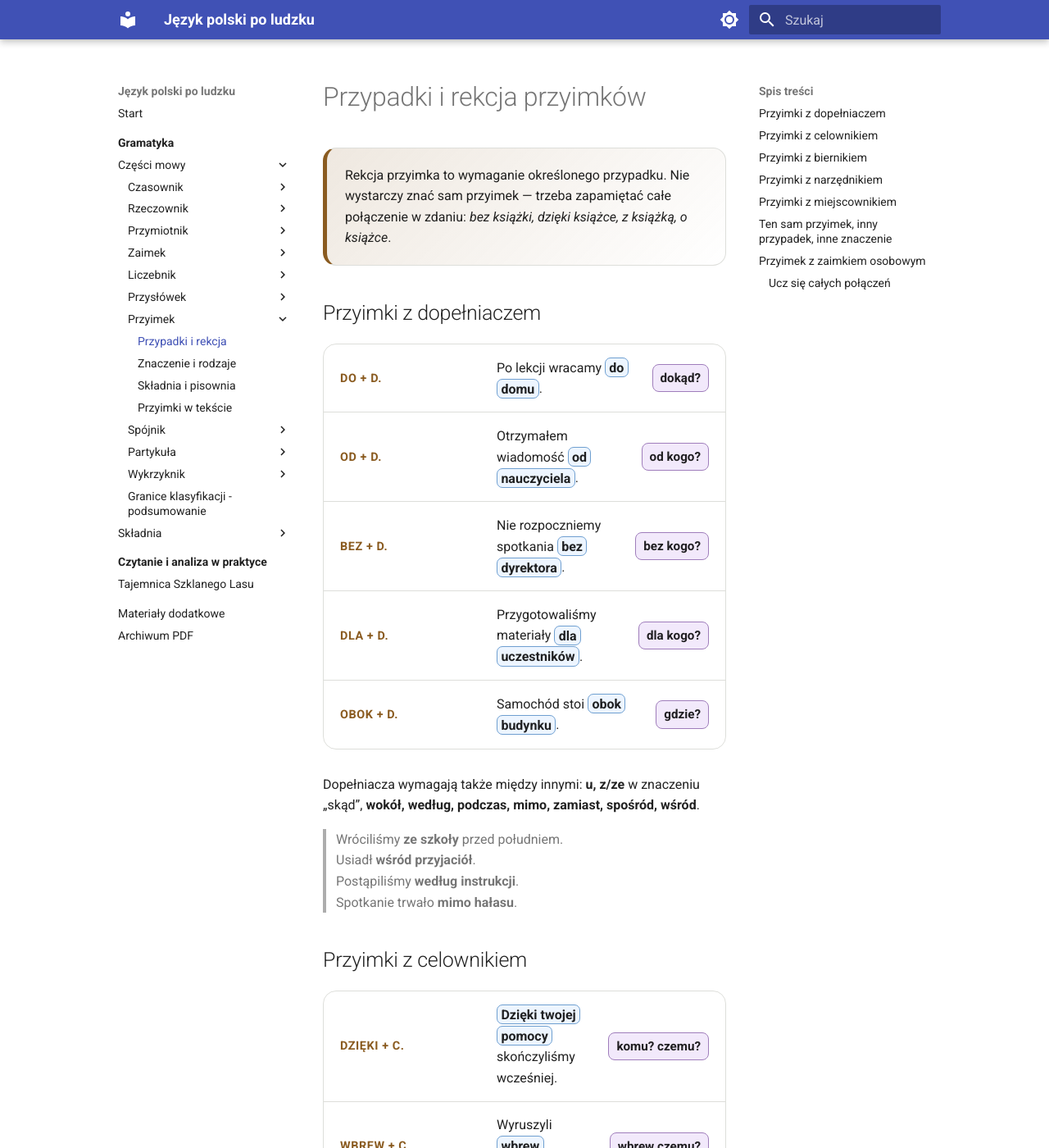
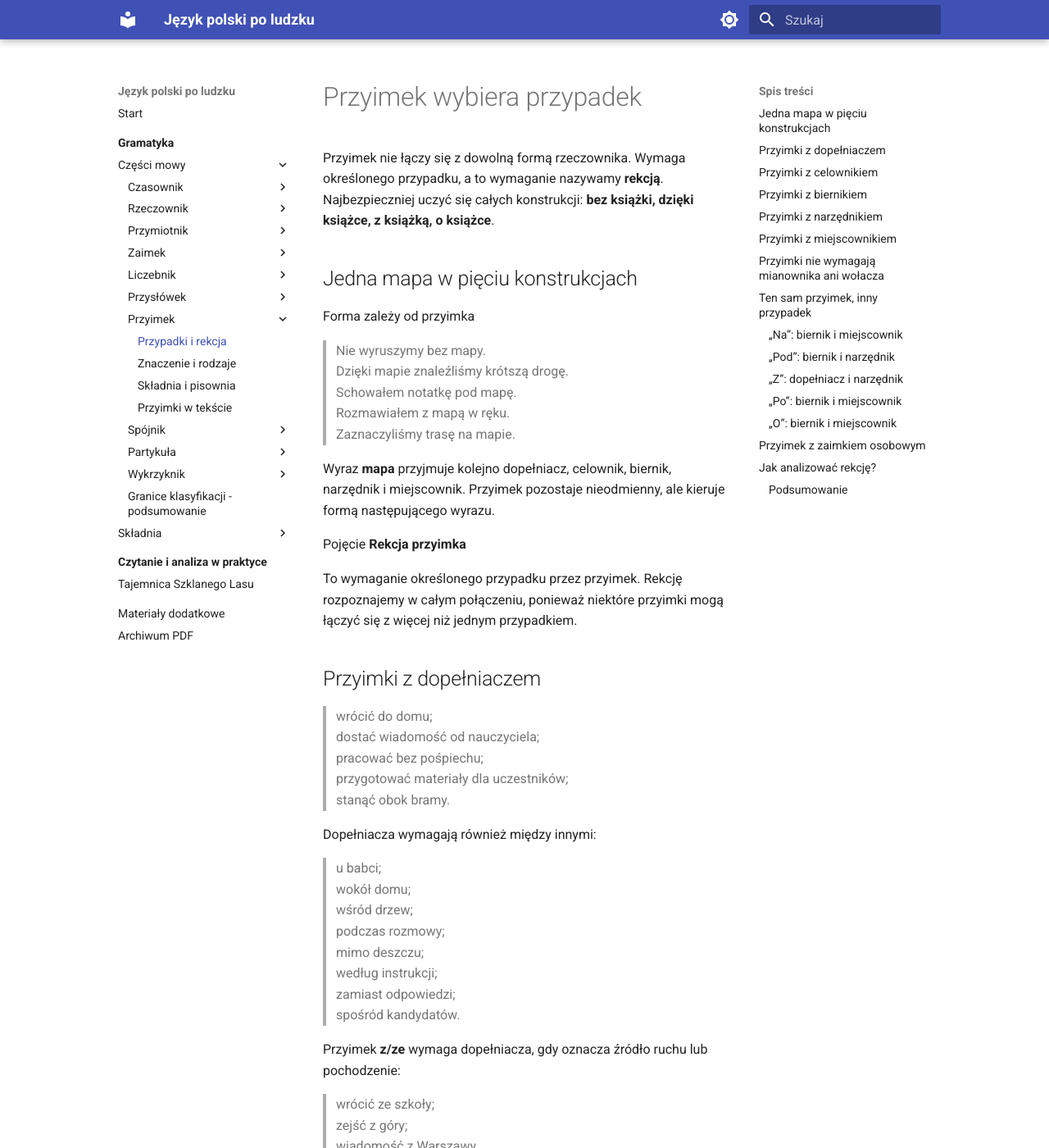
Before and after one commit to dchorazkiewicz/SP_JP, an MkDocs documentation site: the page built from docs/gramatyka/czesci-mowy/przyimek/przypadki-i-rekcja.md, in a window 1280 px wide and 1400 px high. Shown: the whole window at 82% size. Built offline with MkDocs 1.6.1 and Material for MkDocs 9.7.7, drawn with Linux system fonts in a browser that asks for light colours; some of the changed text lies outside the part shown.

Commit message:
Rewrite preposition government and case lesson

```diff
--- a/docs/gramatyka/czesci-mowy/przyimek/przypadki-i-rekcja.md
+++ b/docs/gramatyka/czesci-mowy/przyimek/przypadki-i-rekcja.md
@@ -1,97 +1,196 @@
-# Przypadki i rekcja przyimków
+# Przyimek wybiera przypadek
 
 <div class="preposition-lesson" markdown>
 
-<div class="indecl-lead">
-Rekcja przyimka to wymaganie określonego przypadku. Nie wystarczy znać sam przyimek — trzeba zapamiętać całe połączenie w zdaniu: <em>bez książki, dzięki książce, z książką, o książce</em>.
+<div class="lesson-lead" markdown>
+
+Przyimek nie łączy się z dowolną formą rzeczownika. Wymaga określonego przypadku, a to wymaganie nazywamy **rekcją**. Najbezpieczniej uczyć się całych konstrukcji: **bez książki, dzięki książce, z książką, o książce**.
+
+</div>
+
+## Jedna mapa w pięciu konstrukcjach
+
+<div class="preposition-story" markdown>
+  <div class="preposition-story__title">Forma zależy od przyimka</div>
+  <div class="preposition-story__body" markdown>
+
+> Nie wyruszymy <span class="prep-focus">bez</span> <span class="governed-focus">mapy</span>.
+> <span class="prep-focus">Dzięki</span> <span class="governed-focus">mapie</span> znaleźliśmy krótszą drogę.
+> Schowałem notatkę <span class="prep-focus">pod</span> <span class="governed-focus">mapę</span>.
+> Rozmawiałem <span class="prep-focus">z</span> <span class="governed-focus">mapą</span> w ręku.
+> Zaznaczyliśmy trasę <span class="prep-focus">na</span> <span class="governed-focus">mapie</span>.
+
+Wyraz **mapa** przyjmuje kolejno dopełniacz, celownik, biernik, narzędnik i miejscownik. Przyimek pozostaje nieodmienny, ale kieruje formą następującego wyrazu.
+
+  </div>
+</div>
+
+<div class="preposition-concept">
+  <span class="preposition-concept__label">Pojęcie</span>
+  <strong>Rekcja przyimka</strong>
+  <p>To wymaganie określonego przypadku przez przyimek. Rekcję rozpoznajemy w całym połączeniu, ponieważ niektóre przyimki mogą łączyć się z więcej niż jednym przypadkiem.</p>
 </div>
 
 ## Przyimki z dopełniaczem
 
-<div class="indecl-series">
-  <div class="indecl-row"><span class="indecl-badge">do + D.</span><p>Po lekcji wracamy <span class="indecl-focus">do domu</span>.</p><span class="indecl-note">dokąd?</span></div>
-  <div class="indecl-row"><span class="indecl-badge">od + D.</span><p>Otrzymałem wiadomość <span class="indecl-focus">od nauczyciela</span>.</p><span class="indecl-note">od kogo?</span></div>
-  <div class="indecl-row"><span class="indecl-badge">bez + D.</span><p>Nie rozpoczniemy spotkania <span class="indecl-focus">bez dyrektora</span>.</p><span class="indecl-note">bez kogo?</span></div>
-  <div class="indecl-row"><span class="indecl-badge">dla + D.</span><p>Przygotowaliśmy materiały <span class="indecl-focus">dla uczestników</span>.</p><span class="indecl-note">dla kogo?</span></div>
-  <div class="indecl-row"><span class="indecl-badge">obok + D.</span><p>Samochód stoi <span class="indecl-focus">obok budynku</span>.</p><span class="indecl-note">gdzie?</span></div>
-</div>
+> wrócić <span class="prep-focus">do</span> <span class="governed-focus">domu</span>;
+> dostać wiadomość <span class="prep-focus">od</span> <span class="governed-focus">nauczyciela</span>;
+> pracować <span class="prep-focus">bez</span> <span class="governed-focus">pośpiechu</span>;
+> przygotować materiały <span class="prep-focus">dla</span> <span class="governed-focus">uczestników</span>;
+> stanąć <span class="prep-focus">obok</span> <span class="governed-focus">bramy</span>.
 
-Dopełniacza wymagają także między innymi: **u, z/ze** w znaczeniu „skąd”, **wokół, według, podczas, mimo, zamiast, spośród, wśród**.
+Dopełniacza wymagają również między innymi:
 
-> Wróciliśmy **ze szkoły** przed południem.
-> Usiadł **wśród przyjaciół**.
-> Postąpiliśmy **według instrukcji**.
-> Spotkanie trwało **mimo hałasu**.
+> <span class="prep-focus">u</span> babci;
+> <span class="prep-focus">wokół</span> domu;
+> <span class="prep-focus">wśród</span> drzew;
+> <span class="prep-focus">podczas</span> rozmowy;
+> <span class="prep-focus">mimo</span> deszczu;
+> <span class="prep-focus">według</span> instrukcji;
+> <span class="prep-focus">zamiast</span> odpowiedzi;
+> <span class="prep-focus">spośród</span> kandydatów.
+
+Przyimek **z/ze** wymaga dopełniacza, gdy oznacza źródło ruchu lub pochodzenie:
+
+> wrócić <span class="prep-focus">ze</span> <span class="governed-focus">szkoły</span>;
+> zejść <span class="prep-focus">z</span> <span class="governed-focus">góry</span>;
+> wiadomość <span class="prep-focus">z</span> <span class="governed-focus">Warszawy</span>.
 
 ## Przyimki z celownikiem
 
-<div class="indecl-series">
-  <div class="indecl-row"><span class="indecl-badge">dzięki + C.</span><p><span class="indecl-focus">Dzięki twojej pomocy</span> skończyliśmy wcześniej.</p><span class="indecl-note">komu? czemu?</span></div>
-  <div class="indecl-row"><span class="indecl-badge">wbrew + C.</span><p>Wyruszyli <span class="indecl-focus">wbrew ostrzeżeniom</span>.</p><span class="indecl-note">wbrew czemu?</span></div>
-  <div class="indecl-row"><span class="indecl-badge">przeciw + C.</span><p>Zespół wystąpił <span class="indecl-focus">przeciw zmianie regulaminu</span>.</p><span class="indecl-note">przeciw czemu?</span></div>
-  <div class="indecl-row"><span class="indecl-badge">ku + C.</span><p>Łódź płynęła <span class="indecl-focus">ku brzegowi</span>.</p><span class="indecl-note">ku czemu?</span></div>
+> <span class="prep-focus">Dzięki</span> <span class="governed-focus">pomocy</span> skończyliśmy wcześniej.
+> Wyruszyli <span class="prep-focus">wbrew</span> <span class="governed-focus">ostrzeżeniom</span>.
+> Protestowali <span class="prep-focus">przeciw</span> <span class="governed-focus">decyzji</span>.
+> Łódź płynęła <span class="prep-focus">ku</span> <span class="governed-focus">brzegowi</span>.
+
+Celownik po przyimku występuje rzadziej niż dopełniacz, biernik czy miejscownik. Dlatego połączenia **dzięki komu? czemu?**, **wbrew komu? czemu?**, **ku komu? czemu?** warto zapamiętywać jako gotowe wzorce.
+
+<div class="preposition-checkpoint">
+  <div class="preposition-checkpoint__title">„Dzięki” i „z powodu” nie brzmią jednakowo</div>
+  <p><em>Dzięki</em> najczęściej wprowadza okoliczność korzystną lub umożliwiającą działanie: <em>dzięki pomocy</em>. Przyczyny niekorzystne częściej wyrażamy przez <em>z powodu awarii</em>, <em>przez korek</em> albo <em>wskutek burzy</em>.</p>
 </div>
 
 ## Przyimki z biernikiem
 
-<div class="indecl-series">
-  <div class="indecl-row"><span class="indecl-badge">przez + B.</span><p>Przeszliśmy <span class="indecl-focus">przez park</span>.</p><span class="indecl-note">przez co?</span></div>
-  <div class="indecl-row"><span class="indecl-badge">na + B.</span><p>Położyłem książkę <span class="indecl-focus">na stół</span>.</p><span class="indecl-note">dokąd?</span></div>
-  <div class="indecl-row"><span class="indecl-badge">pod + B.</span><p>Kot wbiegł <span class="indecl-focus">pod łóżko</span>.</p><span class="indecl-note">dokąd?</span></div>
-  <div class="indecl-row"><span class="indecl-badge">o + B.</span><p>Samochód uderzył <span class="indecl-focus">o barierę</span>.</p><span class="indecl-note">o co?</span></div>
-</div>
+> przejść <span class="prep-focus">przez</span> <span class="governed-focus">most</span>;
+> położyć książkę <span class="prep-focus">na</span> <span class="governed-focus">stół</span>;
+> wejść <span class="prep-focus">w</span> <span class="governed-focus">las</span>;
+> schować się <span class="prep-focus">pod</span> <span class="governed-focus">dach</span>;
+> podjechać <span class="prep-focus">przed</span> <span class="governed-focus">dom</span>;
+> uderzyć <span class="prep-focus">o</span> <span class="governed-focus">barierę</span>.
 
-Biernik pojawia się często wtedy, gdy wyrażenie oznacza kierunek, cel ruchu, drogę lub bezpośredni kontakt.
+Biernik często pojawia się przy wskazaniu celu, granicy albo kierunku przemieszczenia. Nie jest to jednak ogólna zasada „ruch = biernik”.
+
+Porównaj ruch wyrażony innymi przypadkami:
+
+> spacerować <span class="prep-focus">po</span> <span class="governed-focus">parku</span> — miejscownik;
+> iść <span class="prep-focus">wzdłuż</span> <span class="governed-focus">rzeki</span> — dopełniacz;
+> wracać <span class="prep-focus">z</span> <span class="governed-focus">miasta</span> — dopełniacz;
+> płynąć <span class="prep-focus">ku</span> <span class="governed-focus">brzegowi</span> — celownik.
 
 ## Przyimki z narzędnikiem
 
-<div class="indecl-series">
-  <div class="indecl-row"><span class="indecl-badge">z + N.</span><p>Przyszedłem <span class="indecl-focus">z koleżanką</span>.</p><span class="indecl-note">z kim?</span></div>
-  <div class="indecl-row"><span class="indecl-badge">nad + N.</span><p>Lampa wisi <span class="indecl-focus">nad stołem</span>.</p><span class="indecl-note">gdzie?</span></div>
-  <div class="indecl-row"><span class="indecl-badge">pod + N.</span><p>Kot śpi <span class="indecl-focus">pod łóżkiem</span>.</p><span class="indecl-note">gdzie?</span></div>
-  <div class="indecl-row"><span class="indecl-badge">między + N.</span><p>Krzesło stoi <span class="indecl-focus">między szafą a biurkiem</span>.</p><span class="indecl-note">gdzie?</span></div>
-</div>
+> przyjść <span class="prep-focus">z</span> <span class="governed-focus">koleżanką</span>;
+> lampa wisi <span class="prep-focus">nad</span> <span class="governed-focus">stołem</span>;
+> kot śpi <span class="prep-focus">pod</span> <span class="governed-focus">łóżkiem</span>;
+> samochód stoi <span class="prep-focus">przed</span> <span class="governed-focus">domem</span>;
+> ławka stoi <span class="prep-focus">między</span> <span class="governed-focus">drzewami</span>.
+
+Przyimek **z/ze** z narzędnikiem oznacza między innymi towarzystwo, połączenie albo cechę wyposażenia:
+
+> iść <span class="prep-focus">z</span> <span class="governed-focus">bratem</span>;
+> herbata <span class="prep-focus">z</span> <span class="governed-focus">cytryną</span>;
+> plecak <span class="prep-focus">z</span> <span class="governed-focus">kieszenią</span>.
 
 ## Przyimki z miejscownikiem
 
-<div class="indecl-series">
-  <div class="indecl-row"><span class="indecl-badge">w + Ms.</span><p>Dokument znajduje się <span class="indecl-focus">w szufladzie</span>.</p><span class="indecl-note">gdzie?</span></div>
-  <div class="indecl-row"><span class="indecl-badge">na + Ms.</span><p>Książka leży <span class="indecl-focus">na stole</span>.</p><span class="indecl-note">gdzie?</span></div>
-  <div class="indecl-row"><span class="indecl-badge">o + Ms.</span><p>Rozmawiamy <span class="indecl-focus">o projekcie</span>.</p><span class="indecl-note">o czym?</span></div>
-  <div class="indecl-row"><span class="indecl-badge">po + Ms.</span><p>Spacerowaliśmy <span class="indecl-focus">po parku</span>.</p><span class="indecl-note">po czym?</span></div>
-</div>
+> dokument znajduje się <span class="prep-focus">w</span> <span class="governed-focus">szufladzie</span>;
+> książka leży <span class="prep-focus">na</span> <span class="governed-focus">stole</span>;
+> czekamy <span class="prep-focus">przy</span> <span class="governed-focus">wejściu</span>;
+> rozmawiamy <span class="prep-focus">o</span> <span class="governed-focus">projekcie</span>;
+> spacerujemy <span class="prep-focus">po</span> <span class="governed-focus">parku</span>.
 
-## Ten sam przyimek, inny przypadek, inne znaczenie
+Miejscownik nie występuje bez przyimka. Jego nazwa może sugerować wyłącznie miejsce, ale przypadek ten pojawia się również w konstrukcjach dotyczących tematu:
 
-<div class="indecl-comparison">
-  <div class="indecl-comparison-item"><span class="indecl-label">miejsce — Ms.</span><p>Książka leży <strong>na stole</strong>.</p></div>
-  <div class="indecl-comparison-item"><span class="indecl-label">kierunek — B.</span><p>Położyłem książkę <strong>na stół</strong>.</p></div>
-</div>
+> myśleć <span class="prep-focus">o</span> <span class="governed-focus">wakacjach</span>;
+> opowiadać <span class="prep-focus">o</span> <span class="governed-focus">wyprawie</span>.
 
-<div class="indecl-comparison">
-  <div class="indecl-comparison-item"><span class="indecl-label">miejsce — N.</span><p>Kot śpi <strong>pod łóżkiem</strong>.</p></div>
-  <div class="indecl-comparison-item"><span class="indecl-label">kierunek — B.</span><p>Kot wbiegł <strong>pod łóżko</strong>.</p></div>
-</div>
+## Przyimki nie wymagają mianownika ani wołacza
 
-<div class="indecl-comparison">
-  <div class="indecl-comparison-item"><span class="indecl-label">towarzystwo — N.</span><p>Wróciłem <strong>z bratem</strong>.</p></div>
-  <div class="indecl-comparison-item"><span class="indecl-label">źródło — D.</span><p>Wróciłem <strong>z miasta</strong>.</p></div>
-</div>
+Po przyimku nie występuje mianownik:
+
+> ~~do szkoła~~ → <span class="prep-focus">do</span> <span class="governed-focus">szkoły</span>;
+> ~~z koleżanka~~ → <span class="prep-focus">z</span> <span class="governed-focus">koleżanką</span>.
+
+Wołacz służy przede wszystkim bezpośredniemu zwracaniu się do kogoś i również nie jest rządzony przez przyimek.
+
+## Ten sam przyimek, inny przypadek
+
+### „Na”: biernik i miejscownik
+
+> Położyłem telefon <span class="prep-focus">na</span> <span class="governed-focus">biurko</span>. — cel przemieszczenia, biernik
+> Telefon leży <span class="prep-focus">na</span> <span class="governed-focus">biurku</span>. — położenie, miejscownik
+
+### „Pod”: biernik i narzędnik
+
+> Kot wbiegł <span class="prep-focus">pod</span> <span class="governed-focus">łóżko</span>. — kierunek, biernik
+> Kot śpi <span class="prep-focus">pod</span> <span class="governed-focus">łóżkiem</span>. — położenie, narzędnik
+
+### „Z”: dopełniacz i narzędnik
+
+> Wróciłem <span class="prep-focus">z</span> <span class="governed-focus">miasta</span>. — źródło, dopełniacz
+> Wróciłem <span class="prep-focus">z</span> <span class="governed-focus">bratem</span>. — towarzystwo, narzędnik
+
+### „Po”: biernik i miejscownik
+
+> Poszedłem <span class="prep-focus">po</span> <span class="governed-focus">chleb</span>. — cel, biernik
+> Chodziłem <span class="prep-focus">po</span> <span class="governed-focus">sklepie</span>. — przestrzeń ruchu, miejscownik
+
+### „O”: biernik i miejscownik
+
+> Piłka uderzyła <span class="prep-focus">o</span> <span class="governed-focus">ścianę</span>. — kontakt, biernik
+> Rozmawialiśmy <span class="prep-focus">o</span> <span class="governed-focus">ścianie</span> wymagającej remontu. — temat, miejscownik
 
 ## Przyimek z zaimkiem osobowym
 
-Po przyimkach zaimki trzeciej osoby otrzymują zwykle początkowe **n-**:
+Po przyimkach formy zaimków trzeciej osoby otrzymują zwykle początkowe **n-**:
 
-- bez **niego**, do **niej**, dla **nich**;
-- dzięki **niemu**, przeciw **niej**;
-- z **nim**, nad **nią**, między **nimi**;
-- o **nim**, przy **niej**, po **nich**.
+> bez <span class="pronoun-anchor">niego</span>; do <span class="pronoun-anchor">niej</span>; dla <span class="pronoun-anchor">nich</span>;
+> dzięki <span class="pronoun-anchor">niemu</span>; przeciw <span class="pronoun-anchor">niej</span>;
+> z <span class="pronoun-anchor">nim</span>; nad <span class="pronoun-anchor">nią</span>; między <span class="pronoun-anchor">nimi</span>;
+> o <span class="pronoun-anchor">nim</span>; przy <span class="pronoun-anchor">niej</span>; po <span class="pronoun-anchor">nich</span>.
 
-<div class="indecl-summary">
-<h3>Ucz się całych połączeń</h3>
-Najlepiej zapamiętywać nie pojedynczy przyimek, lecz gotową konstrukcję w zdaniu: <strong>bez kolegi, dzięki koledze, z kolegą, o koledze</strong>. Przyimek pozostaje nieodmienny, ale zmienia formę wyrazu, z którym się łączy.
+Porównaj:
+
+> Widzę <span class="pronoun-anchor">go</span>.
+> Czekam <span class="prep-focus">na</span> <span class="pronoun-anchor">niego</span>.
+
+Pierwsza forma nie stoi po przyimku. Druga jest częścią wyrażenia przyimkowego.
+
+## Jak analizować rekcję?
+
+<div class="preposition-step-list">
+  <div class="preposition-step"><strong>Znajdź przyimek i cały wyraz zależny.</strong></div>
+  <div class="preposition-step"><strong>Ustal znaczenie całego połączenia.</strong> Miejsce, kierunek, źródło, towarzystwo, temat czy cel?</div>
+  <div class="preposition-step"><strong>Rozpoznaj przypadek po formie całej grupy.</strong></div>
+  <div class="preposition-step"><strong>Przy przyimku wieloznacznym porównaj konstrukcje.</strong> <em>Na stół</em> i <em>na stole</em> nie mają tej samej rekcji.</div>
+  <div class="preposition-step"><strong>Nie stosuj mechanicznej reguły ruchu.</strong> Ruch może wystąpić z różnymi przypadkami.</div>
+  <div class="preposition-step"><strong>Przy zaimku trzeciej osoby sprawdź formę z „n-”.</strong></div>
 </div>
 
-[Przejdź dalej: znaczenie i rodzaje](../znaczenie-i-rodzaje/){ .md-button .md-button--primary }
+<div class="preposition-summary">
+<h3>Podsumowanie</h3>
+<ul>
+  <li>Rekcja to wymaganie określonego przypadku przez przyimek.</li>
+  <li>Przyimki łączą się z dopełniaczem, celownikiem, biernikiem, narzędnikiem albo miejscownikiem.</li>
+  <li>Nie występują konstrukcje przyimkowe z mianownikiem ani wołaczem.</li>
+  <li>Ten sam przyimek może wymagać różnych przypadków zależnie od znaczenia.</li>
+  <li>Ruch nie oznacza automatycznie biernika.</li>
+  <li>Po przyimkach zaimki trzeciej osoby mają zwykle formy typu <em>niego, niej, niemu, nim</em>.</li>
+  <li>Najlepiej zapamiętywać całe połączenia, nie samotne przyimki.</li>
+</ul>
+</div>
+
+[Przejdź dalej: jaką relację buduje przyimek?](../znaczenie-i-rodzaje/){ .md-button .md-button--primary }
 
 </div>
```
